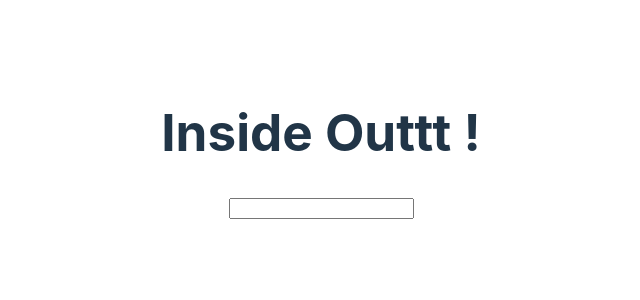
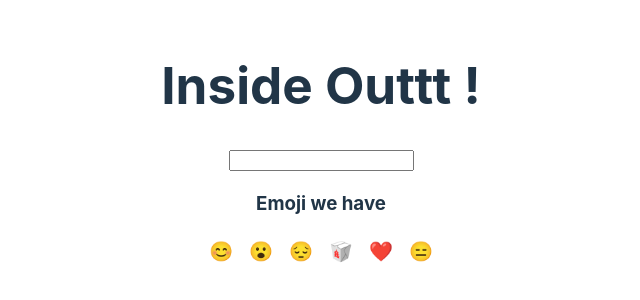
Before and after one commit to Roshnnnnn/emoji-world, a React (Vite) app: page / in a window 1280 px wide. Shown: the part 246-546 px from the top of the page, without its empty margins (319-959 px from the left). Built offline with nearby package versions, Linux system fonts and the light colour scheme.

Commit message:
completed

```diff
--- a/src/App.jsx
+++ b/src/App.jsx
@@ -10,6 +10,8 @@
 	"😑": "Annoyance",
 };
 
+var emojiData = Object.keys(emojiDictionary);
+
 export default function App() {
 	const [emojiMeaning, setEmojiMeaning] = useState("");
 
@@ -17,16 +19,31 @@
 		var inputChange = e.target.value;
 		var emojiMeaning = emojiDictionary[inputChange];
 
-		if (emojiMeaning === undefined) {
-			emojiMeaning = "Sorry this emoji is not available in our emoji world";
-		}
+		// if (emojiMeaning === undefined) {
+		//   emojiMeaning = "";
+		// }
 		setEmojiMeaning(emojiMeaning);
+	};
+
+	const emojiName = (emoji) => {
+		var item = emojiDictionary[emoji];
+		setEmojiMeaning(item);
 	};
 
 	return (
 		<div className="App">
 			<h1>Inside Outtt !</h1>
 			<input onChange={emojiInput}></input>
+			<h3>Emoji we have</h3>
+			{emojiData.map((item) => (
+				<span
+					onClick={() => emojiName(item)}
+					key={item}
+					style={{ fontSize: "larger", padding: " 0.5rem", cursor: "pointer" }}
+				>
+					{item}
+				</span>
+			))}
 			<h2>{emojiMeaning}</h2>
 		</div>
 	);
```
